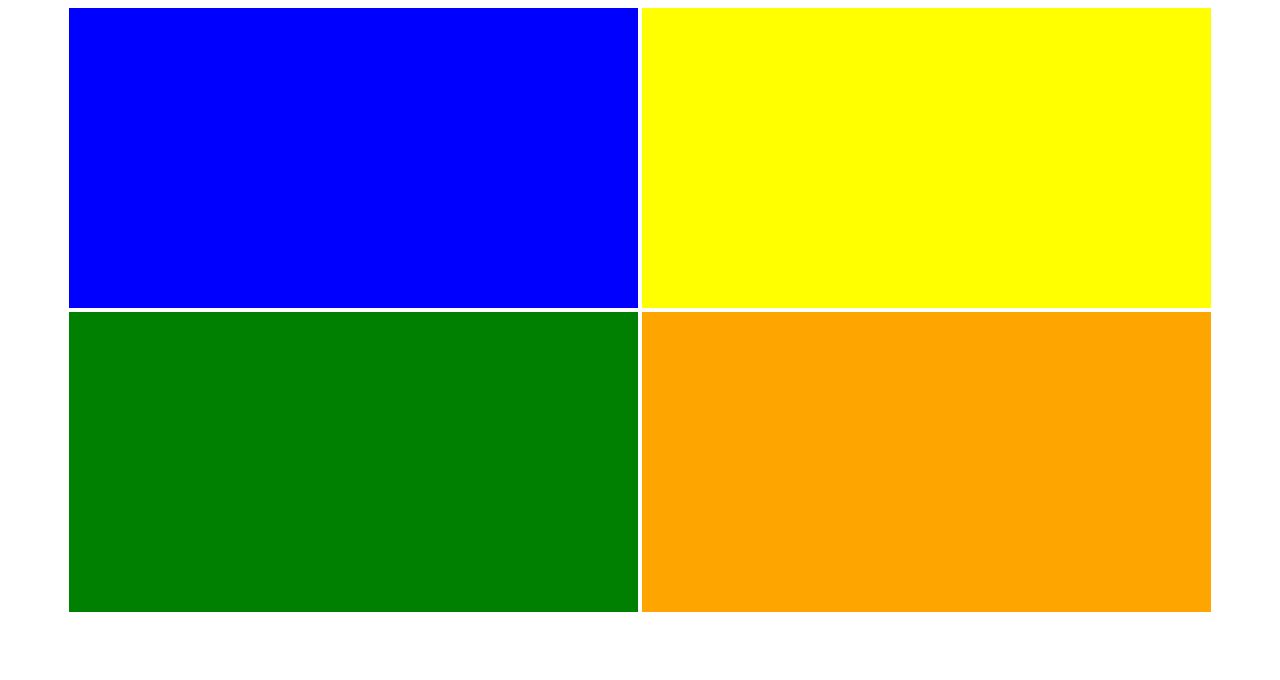
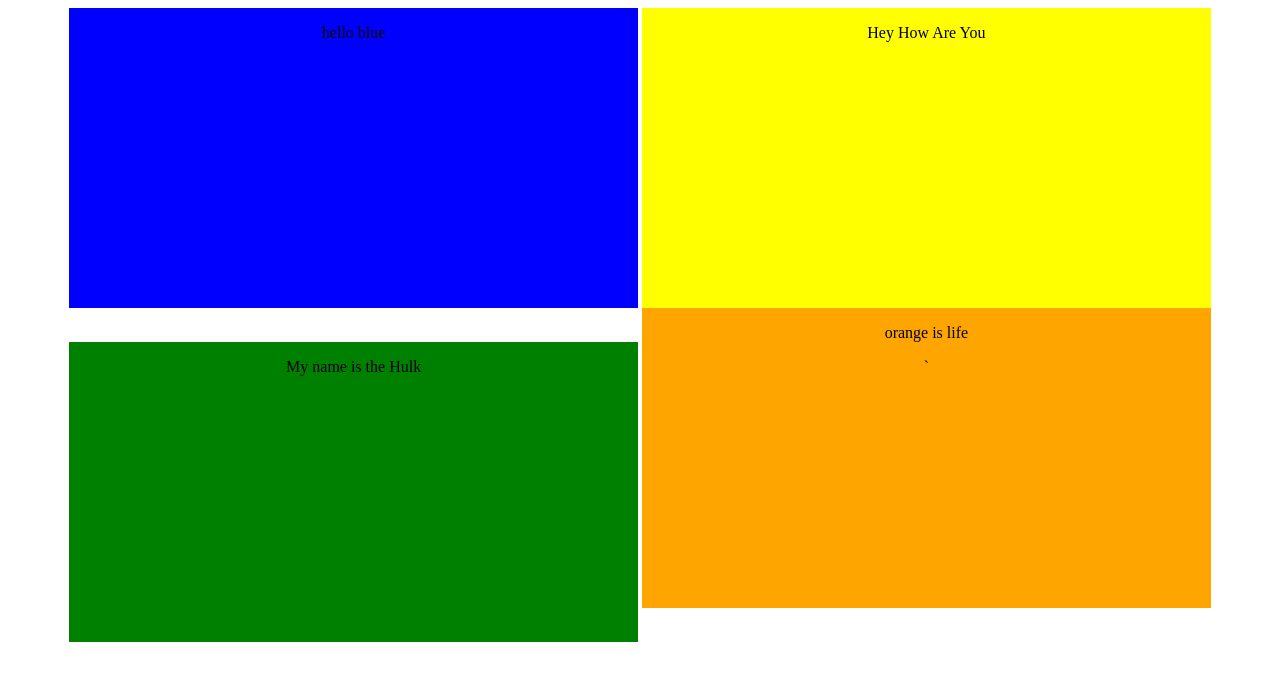
Before and after one commit to azizmushtaba/colors, a plain HTML site: page index.html in a window 1280 px wide. Drawn offline with Linux system fonts and the light colour scheme.

Commit message:
Add files via upload

```diff
--- a/index.html
+++ b/index.html
@@ -4,10 +4,22 @@
 	<link rel="stylesheet" href="css/main.css">
 </head>
 <body>
-<div class="box blue"> </div>
-<div class="box yellow"></div>
-<div class="box green"></div>
-<div class="box orange"></div>
+
+<div class="box blue">
+<p>hello blue</p>
+
+
+ </div>
+
+<div class="box yellow">
+<p> Hey How Are You</p>
+</div>
+<div class="box green">
+<p> My name is the Hulk</p>
+</div>
+<div class="box orange">
+<p> orange is life</p>`
+</div>
 
 
 
```
